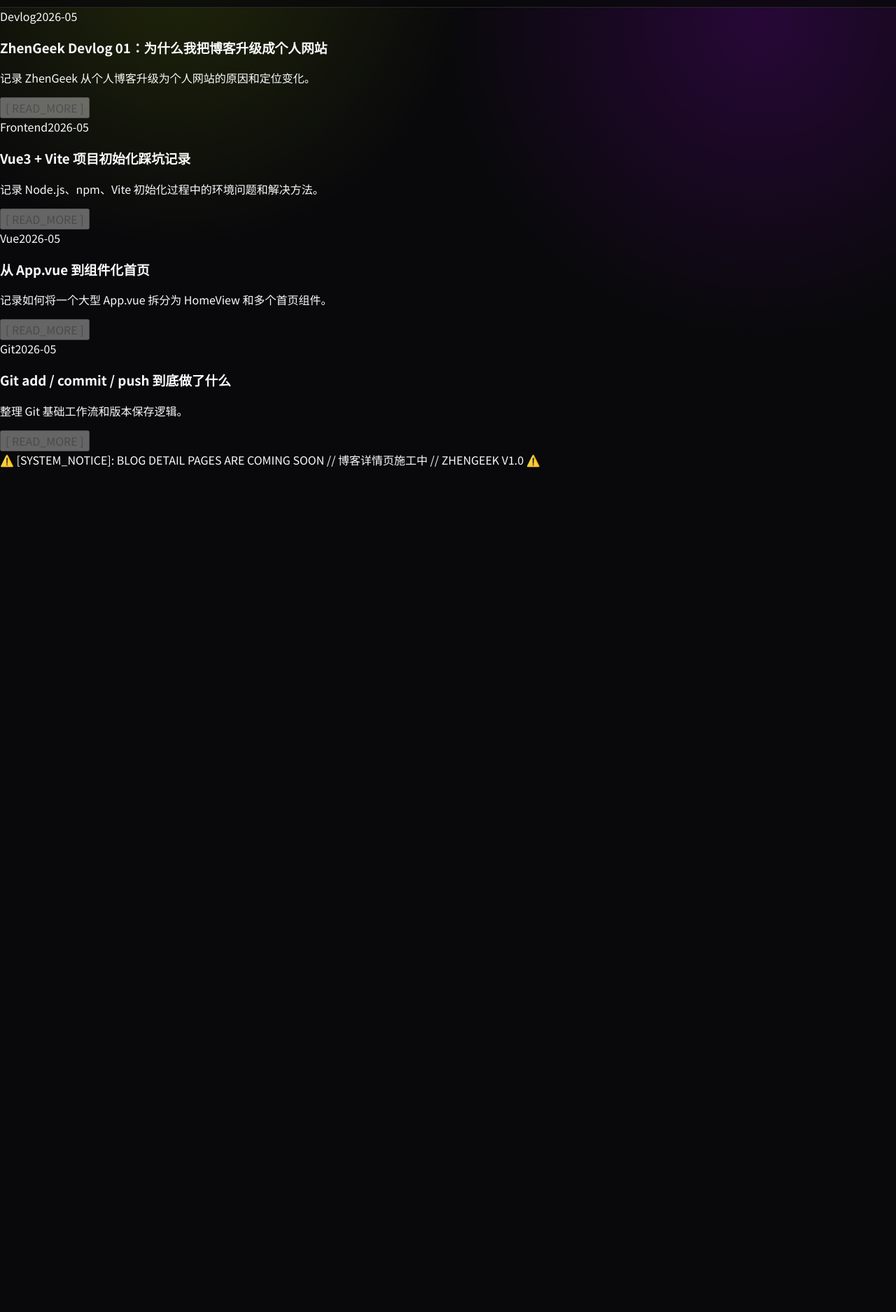
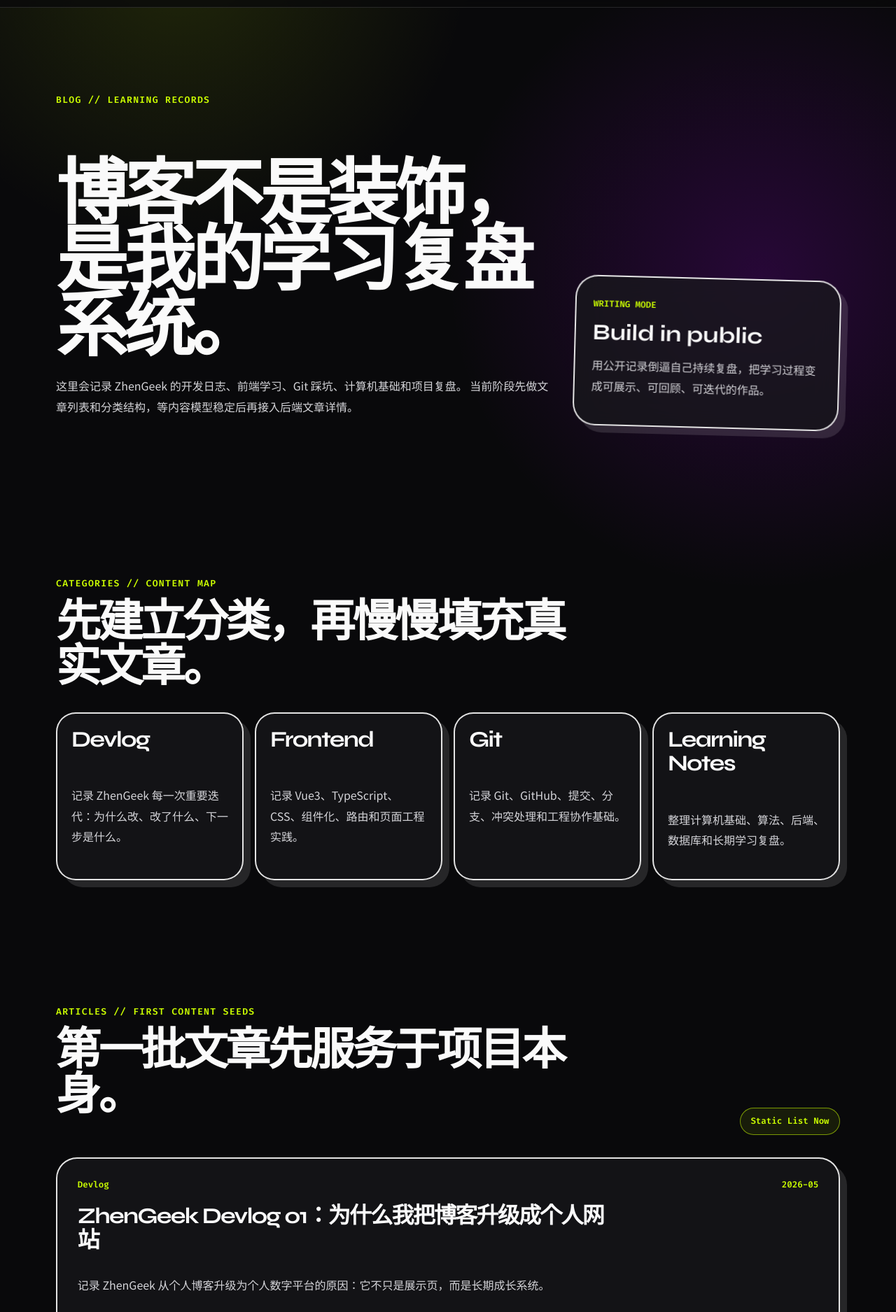
Before and after one commit to zhengeek/zhengeek-blog, a Vue app in the folder frontend/: page /blog in a window 1280 px wide. Shown: the part 65-1940 px from the top of the page at 70% size. Before the commit the page ends 800 px from the top, so only its background shows below. Built offline with nearby package versions, Linux system fonts and the light colour scheme.

Commit message:
feat: refine blog page as learning record hub

```diff
--- a/frontend/src/views/BlogView.vue
+++ b/frontend/src/views/BlogView.vue
@@ -1,73 +1,391 @@
+<script setup lang="ts">
+const categories = [
+  {
+    name: 'Devlog',
+    desc: '记录 ZhenGeek 每一次重要迭代：为什么改、改了什么、下一步是什么。'
+  },
+  {
+    name: 'Frontend',
+    desc: '记录 Vue3、TypeScript、CSS、组件化、路由和页面工程实践。'
+  },
+  {
+    name: 'Git',
+    desc: '记录 Git、GitHub、提交、分支、冲突处理和工程协作基础。'
+  },
+  {
+    name: 'Learning Notes',
+    desc: '整理计算机基础、算法、后端、数据库和长期学习复盘。'
+  }
+]
+
+const articles = [
+  {
+    category: 'Devlog',
+    date: '2026-05',
+    title: 'ZhenGeek Devlog 01：为什么我把博客升级成个人网站',
+    summary: '记录 ZhenGeek 从个人博客升级为个人数字平台的原因：它不只是展示页，而是长期成长系统。',
+    tags: ['定位', '个人品牌', '项目路线'],
+    status: 'Draft Planned'
+  },
+  {
+    category: 'Frontend',
+    date: '2026-05',
+    title: 'Vue3 + Vite 项目初始化踩坑记录',
+    summary: '整理 Node.js、npm、Vite 初始化过程中的环境问题、安装卡顿、脚本权限和启动方式。',
+    tags: ['Vue3', 'Vite', '环境配置'],
+    status: 'Outline Ready'
+  },
+  {
+    category: 'Vue',
+    date: '2026-05',
+    title: '从 App.vue 到组件化首页：我现在到底在写什么',
+    summary: '用初学者视角解释 .vue 单文件组件、template/script/style 的关系，以及页面如何被组织起来。',
+    tags: ['SFC', '组件化', '路由'],
+    status: 'Draft Planned'
+  },
+  {
+    category: 'Git',
+    date: '2026-05',
+    title: 'Git add / commit / push 到底做了什么',
+    summary: '把版本控制理解成工程存档系统：暂存、提交、推送、拉取和冲突分别解决什么问题。',
+    tags: ['Git', 'GitHub', '工程习惯'],
+    status: 'Outline Ready'
+  },
+  {
+    category: 'Project Notes',
+    date: '2026-05',
+    title: 'ZhenGeek V1 静态前端阶段验收标准',
+    summary: '明确当前阶段不是上后端，而是先完成 About、Projects、Blog、Lab 的内容骨架与视觉统一。',
+    tags: ['项目管理', '阶段验收', '路线图'],
+    status: 'New Idea'
+  }
+]
+
+const writingRules = [
+  '每次文章只解决一个问题，不写成大而空的总结。',
+  '每篇文章都包含：背景、踩坑/过程、理解、下一步。',
+  '优先记录真实项目中遇到的问题，而不是为了更新而更新。',
+  '先写短文章，保持连续输出，再逐步提高质量。'
+]
+</script>
+
 <template>
-  <!-- Main Content Area: Article List -->
-  <div class="blog-list">
+  <main class="blog-page">
+    <section class="blog-hero blog-shell">
+      <p class="eyebrow">BLOG // LEARNING RECORDS</p>
+      <div class="hero-grid">
+        <div>
+          <h1>博客不是装饰，是我的学习复盘系统。</h1>
+          <p class="hero-lead">
+            这里会记录 ZhenGeek 的开发日志、前端学习、Git 踩坑、计算机基础和项目复盘。
+            当前阶段先做文章列表和分类结构，等内容模型稳定后再接入后端文章详情。
+          </p>
+        </div>
+        <aside class="writing-panel">
+          <span>WRITING MODE</span>
+          <strong>Build in public</strong>
+          <p>用公开记录倒逼自己持续复盘，把学习过程变成可展示、可回顾、可迭代的作品。</p>
+        </aside>
+      </div>
+    </section>
 
-  <!-- Article 1 -->
-  <article class="brutalist-card blog-card">
-    <div class="card-meta">
-      <span class="category-tag bg-magenta text-white">Devlog</span>
-      <span class="publish-date">2026-05</span>
-    </div>
-    <div class="card-content">
-      <h3 class="article-title">ZhenGeek Devlog 01：为什么我把博客升级成个人网站</h3>
-      <p class="article-summary">记录 ZhenGeek 从个人博客升级为个人网站的原因和定位变化。</p>
-      <div class="card-footer">
-        <button class="read-more-btn" disabled>[ READ_MORE ]</button>
+    <section class="blog-shell categories-section">
+      <p class="eyebrow">CATEGORIES // CONTENT MAP</p>
+      <h2>先建立分类，再慢慢填充真实文章。</h2>
+      <div class="category-grid">
+        <article v-for="category in categories" :key="category.name" class="category-card">
+          <h3>{{ category.name }}</h3>
+          <p>{{ category.desc }}</p>
+        </article>
       </div>
-    </div>
-  </article>
+    </section>
 
-  <!-- Article 2 -->
-  <article class="brutalist-card blog-card">
-    <div class="card-meta">
-      <span class="category-tag bg-cyan text-black">Frontend</span>
-      <span class="publish-date">2026-05</span>
-    </div>
-    <div class="card-content">
-      <h3 class="article-title">Vue3 + Vite 项目初始化踩坑记录</h3>
-      <p class="article-summary">记录 Node.js、npm、Vite 初始化过程中的环境问题和解决方法。</p>
-      <div class="card-footer">
-        <button class="read-more-btn" disabled>[ READ_MORE ]</button>
+    <section class="blog-shell articles-section">
+      <div class="section-title-row">
+        <div>
+          <p class="eyebrow">ARTICLES // FIRST CONTENT SEEDS</p>
+          <h2>第一批文章先服务于项目本身。</h2>
+        </div>
+        <span class="status-pill">Static List Now</span>
       </div>
-    </div>
-  </article>
 
-  <!-- Article 3 -->
-  <article class="brutalist-card blog-card">
-    <div class="card-meta">
-      <span class="category-tag bg-yellow text-black">Vue</span>
-      <span class="publish-date">2026-05</span>
-    </div>
-    <div class="card-content">
-      <h3 class="article-title">从 App.vue 到组件化首页</h3>
-      <p class="article-summary">记录如何将一个大型 App.vue 拆分为 HomeView 和多个首页组件。</p>
-      <div class="card-footer">
-        <button class="read-more-btn" disabled>[ READ_MORE ]</button>
+      <div class="article-list">
+        <article v-for="article in articles" :key="article.title" class="article-card">
+          <div class="article-meta">
+            <span>{{ article.category }}</span>
+            <span>{{ article.date }}</span>
+          </div>
+          <h3>{{ article.title }}</h3>
+          <p>{{ article.summary }}</p>
+          <div class="article-bottom">
+            <div class="tag-row">
+              <span v-for="tag in article.tags" :key="tag">{{ tag }}</span>
+            </div>
+            <strong>{{ article.status }}</strong>
+          </div>
+        </article>
       </div>
-    </div>
-  </article>
+    </section>
 
-  <!-- Article 4 -->
-  <article class="brutalist-card blog-card">
-    <div class="card-meta">
-      <span class="category-tag bg-black text-white">Git</span>
-      <span class="publish-date">2026-05</span>
-    </div>
-    <div class="card-content">
-      <h3 class="article-title">Git add / commit / push 到底做了什么</h3>
-      <p class="article-summary">整理 Git 基础工作流和版本保存逻辑。</p>
-      <div class="card-footer">
-        <button class="read-more-btn" disabled>[ READ_MORE ]</button>
+    <section class="blog-shell writing-section">
+      <div class="writing-copy">
+        <p class="eyebrow">RULES // HOW I WILL WRITE</p>
+        <h2>写博客的目的，是把模糊经验变成清晰表达。</h2>
+        <p>
+          现在暂时不做文章详情页，是因为内容还在打磨。等文章标题、分类、摘要和数据字段稳定后，
+          再把静态数组迁移到后端 API，正式支持文章详情、Markdown 渲染和后台管理。
+        </p>
       </div>
-    </div>
-  </article>
+      <div class="rules-card">
+        <div v-for="(rule, index) in writingRules" :key="rule" class="rule-item">
+          <span>{{ String(index + 1).padStart(2, '0') }}</span>
+          <p>{{ rule }}</p>
+        </div>
+      </div>
+    </section>
+  </main>
+</template>
 
-  </div>
+<style scoped>
+.blog-page {
+  padding-bottom: 5rem;
+}
 
-  <!-- Dev Status Footer -->
-  <div class="dev-status-banner">
-    <div class="marquee-content">
-      <span>⚠️ [SYSTEM_NOTICE]: BLOG DETAIL PAGES ARE COMING SOON // 博客详情页施工中 // ZHENGEEK V1.0 ⚠️</span>
-    </div>
-  </div>
-</template>
+.blog-shell {
+  width: min(1120px, calc(100% - 2rem));
+  margin: 0 auto;
+  padding: clamp(3.5rem, 7vw, 6rem) 0;
+}
+
+.eyebrow {
+  margin: 0 0 1rem;
+  color: var(--vg-accent);
+  font-family: var(--font-mono);
+  font-size: 0.82rem;
+  font-weight: 800;
+  letter-spacing: 0.1em;
+}
+
+h1,
+h2,
+h3,
+p {
+  margin-top: 0;
+}
+
+h1,
+h2,
+h3 {
+  font-family: var(--font-display);
+  letter-spacing: -0.055em;
+}
+
+h1 {
+  max-width: 820px;
+  margin-bottom: 1.4rem;
+  font-size: clamp(3rem, 8vw, 7rem);
+  line-height: 0.92;
+}
+
+h2 {
+  max-width: 780px;
+  margin-bottom: 1.5rem;
+  font-size: clamp(2.2rem, 5vw, 4.7rem);
+  line-height: 1;
+}
+
+h3 {
+  font-size: clamp(1.35rem, 2.5vw, 2rem);
+  line-height: 1.08;
+}
+
+.hero-lead,
+.writing-panel p,
+.category-card p,
+.article-card p,
+.writing-copy p,
+.rule-item p {
+  color: #d4d4d8;
+  font-size: 1rem;
+  line-height: 1.85;
+}
+
+.blog-hero {
+  min-height: calc(100vh - 76px);
+  display: grid;
+  align-items: center;
+}
+
+.hero-grid,
+.writing-section {
+  display: grid;
+  grid-template-columns: minmax(0, 1fr) minmax(300px, 380px);
+  gap: 1.5rem;
+  align-items: end;
+}
+
+.writing-panel,
+.category-card,
+.article-card,
+.rules-card {
+  border: 2px solid rgba(250, 250, 250, 0.9);
+  background: rgba(24, 24, 27, 0.74);
+  box-shadow: 10px 10px 0 rgba(250, 250, 250, 0.12);
+  backdrop-filter: blur(16px);
+}
+
+.writing-panel {
+  border-radius: 32px;
+  padding: 1.5rem;
+  transform: rotate(1.5deg);
+}
+
+.writing-panel span,
+.status-pill,
+.article-meta span,
+.rule-item span {
+  color: var(--vg-accent);
+  font-family: var(--font-mono);
+  font-size: 0.78rem;
+  font-weight: 800;
+}
+
+.writing-panel strong {
+  display: block;
+  margin: 1rem 0;
+  font-family: var(--font-display);
+  font-size: 2rem;
+  line-height: 1;
+}
+
+.category-grid {
+  display: grid;
+  grid-template-columns: repeat(4, minmax(0, 1fr));
+  gap: 1rem;
+  margin-top: 2rem;
+}
+
+.category-card {
+  min-height: 240px;
+  border-radius: 28px;
+  padding: 1.25rem;
+}
+
+.category-card h3 {
+  margin-bottom: 3rem;
+}
+
+.section-title-row {
+  display: flex;
+  justify-content: space-between;
+  gap: 1rem;
+  align-items: flex-end;
+  margin-bottom: 2rem;
+}
+
+.status-pill {
+  flex: 0 0 auto;
+  padding: 0.65rem 0.9rem;
+  border: 1px solid rgba(204, 255, 0, 0.55);
+  border-radius: 999px;
+  background: rgba(204, 255, 0, 0.08);
+}
+
+.article-list {
+  display: grid;
+  gap: 1rem;
+}
+
+.article-card {
+  border-radius: 30px;
+  padding: clamp(1.25rem, 3vw, 1.8rem);
+}
+
+.article-meta {
+  display: flex;
+  justify-content: space-between;
+  gap: 1rem;
+  margin-bottom: 1.3rem;
+}
+
+.article-card h3 {
+  max-width: 780px;
+}
+
+.article-bottom {
+  display: flex;
+  justify-content: space-between;
+  gap: 1rem;
+  align-items: flex-end;
+  margin-top: 1.5rem;
+}
+
+.tag-row {
+  display: flex;
+  flex-wrap: wrap;
+  gap: 0.5rem;
+}
+
+.tag-row span {
+  padding: 0.38rem 0.65rem;
+  border: 1px solid rgba(250, 250, 250, 0.22);
+  border-radius: 999px;
+  color: #f4f4f5;
+  font-family: var(--font-mono);
+  font-size: 0.72rem;
+}
+
+.article-bottom strong {
+  flex: 0 0 auto;
+  color: var(--vg-accent);
+  font-family: var(--font-mono);
+  font-size: 0.75rem;
+}
+
+.writing-section {
+  align-items: start;
+}
+
+.rules-card {
+  border-radius: 32px;
+  padding: 1.2rem;
+}
+
+.rule-item {
+  display: grid;
+  grid-template-columns: auto 1fr;
+  gap: 0.85rem;
+  padding: 1rem 0;
+  border-bottom: 1px solid rgba(250, 250, 250, 0.12);
+}
+
+.rule-item:last-child {
+  border-bottom: 0;
+}
+
+.rule-item p {
+  margin-bottom: 0;
+}
+
+@media (max-width: 980px) {
+  .hero-grid,
+  .category-grid,
+  .writing-section {
+    grid-template-columns: 1fr;
+  }
+
+  .writing-panel {
+    transform: none;
+  }
+
+  .blog-hero {
+    min-height: auto;
+  }
+
+  .section-title-row,
+  .article-bottom {
+    align-items: flex-start;
+    flex-direction: column;
+  }
+}
+</style>
```
